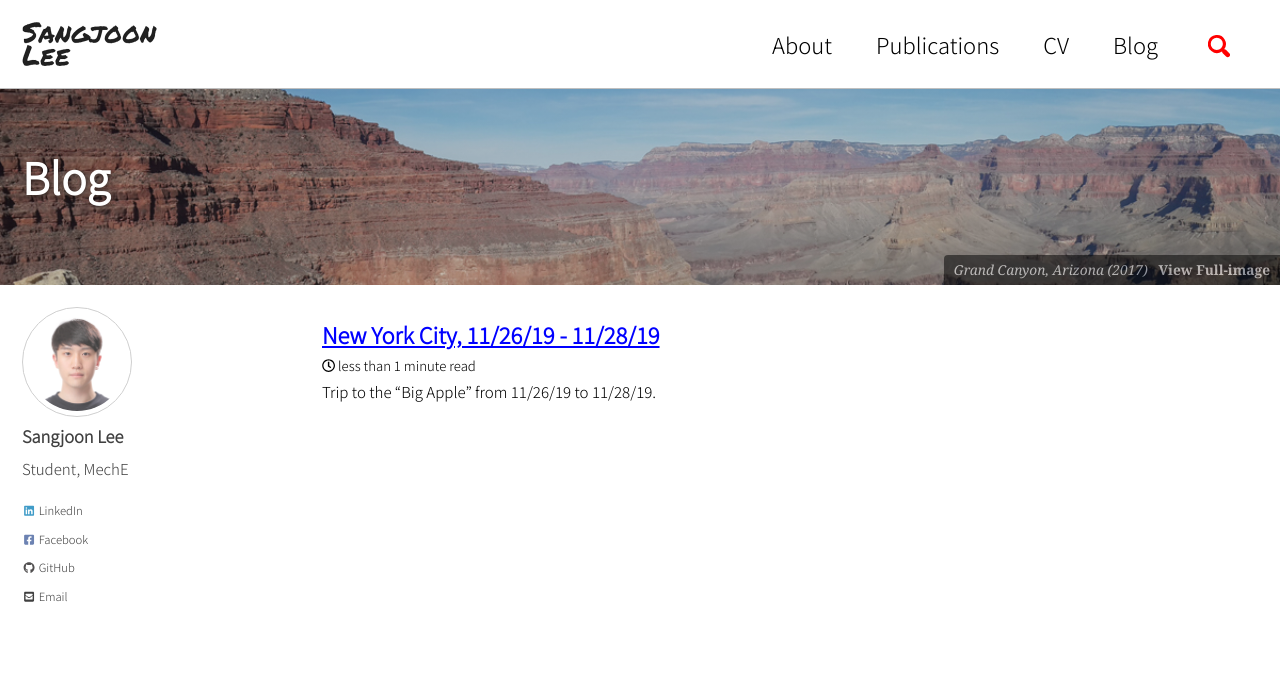
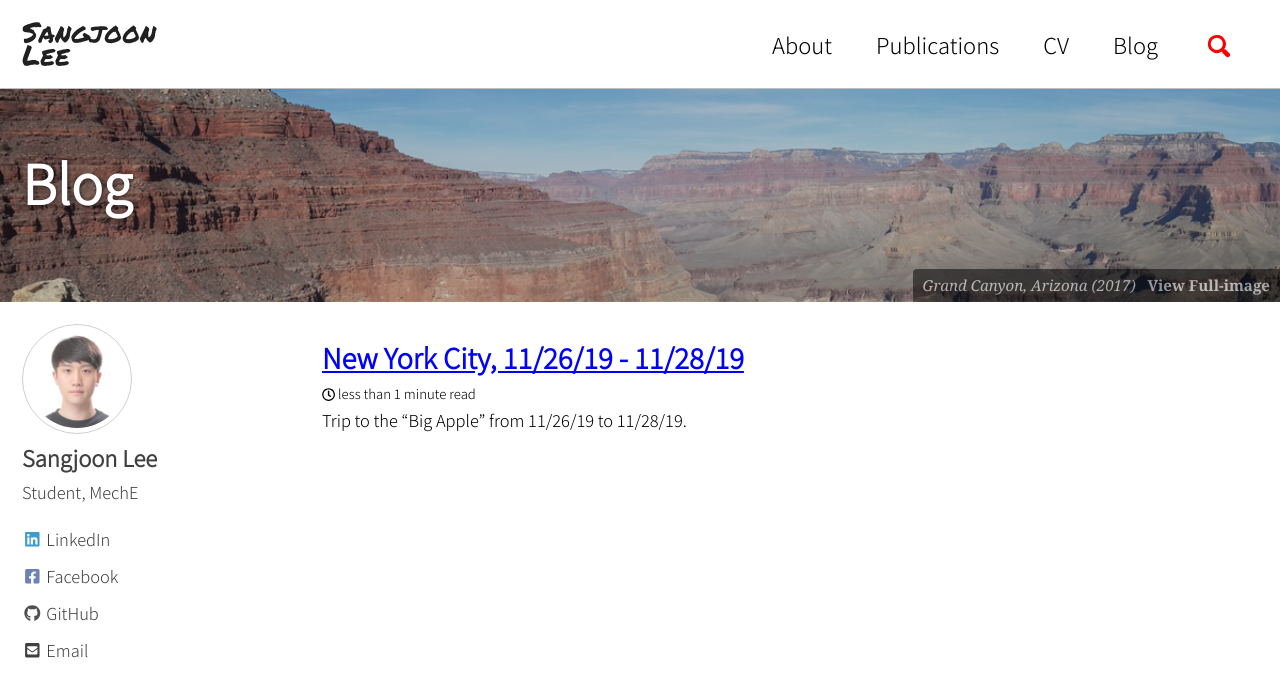
Before and after one commit to jun9303/jun9303.github.io, a Jekyll site: the page built from blog/index.html, in a window 1280 px wide and 900 px high. Shown: the top 697 px of the window. Built offline with Jekyll 4.4.1, drawn with Linux system fonts in a browser that asks for light colours; cached includes are drawn as plain includes; nearby versions of some CDN libraries; the list of posts is cut into pages by our own code.

Commit message:
Signed-off-by: Joon <jun9303@gmail.com>

```diff
--- a/_sass/minimal-mistakes/_variables.scss
+++ b/_sass/minimal-mistakes/_variables.scss
@@ -6,7 +6,7 @@
    Typography
    ========================================================================== */
 
-$doc-font-size: 16 !default;
+$doc-font-size: 12 !default;
 
 /* paragraph indention */
 $paragraph-indent: false !default; // true, false (default)
@@ -35,23 +35,14 @@ $header-font-family: $sans-serif !default;
 $caption-font-family: $serif !default;
 
 /* type scale */
-/* $type-size-1: 2.441em !default; // ~39.056px
+$type-size-1: 2.441em !default; // ~39.056px
 $type-size-2: 1.953em !default; // ~31.248px
 $type-size-3: 1.563em !default; // ~25.008px
 $type-size-4: 1.25em !default; // ~20px
 $type-size-5: 1em !default; // ~16px
 $type-size-6: 0.75em !default; // ~12px
 $type-size-7: 0.6875em !default; // ~11px
-$type-size-8: 0.625em !default; // ~10px */
-
-$type-size-1: 1.953em !default; // ~39.056px
-$type-size-2: 1.563em !default; // ~31.248px
-$type-size-3: 1.25em !default; // ~25.008px
-$type-size-4: 1em !default; // ~20px
-$type-size-5: 0.75em !default; // ~16px
-$type-size-6: 0.6875em !default; // ~12px
-$type-size-7: 0.625em !default; // ~11px
-$type-size-8: 0.5em !default; // ~10px
+$type-size-8: 0.625em !default; // ~10px
 
 /*
    Colors
```
